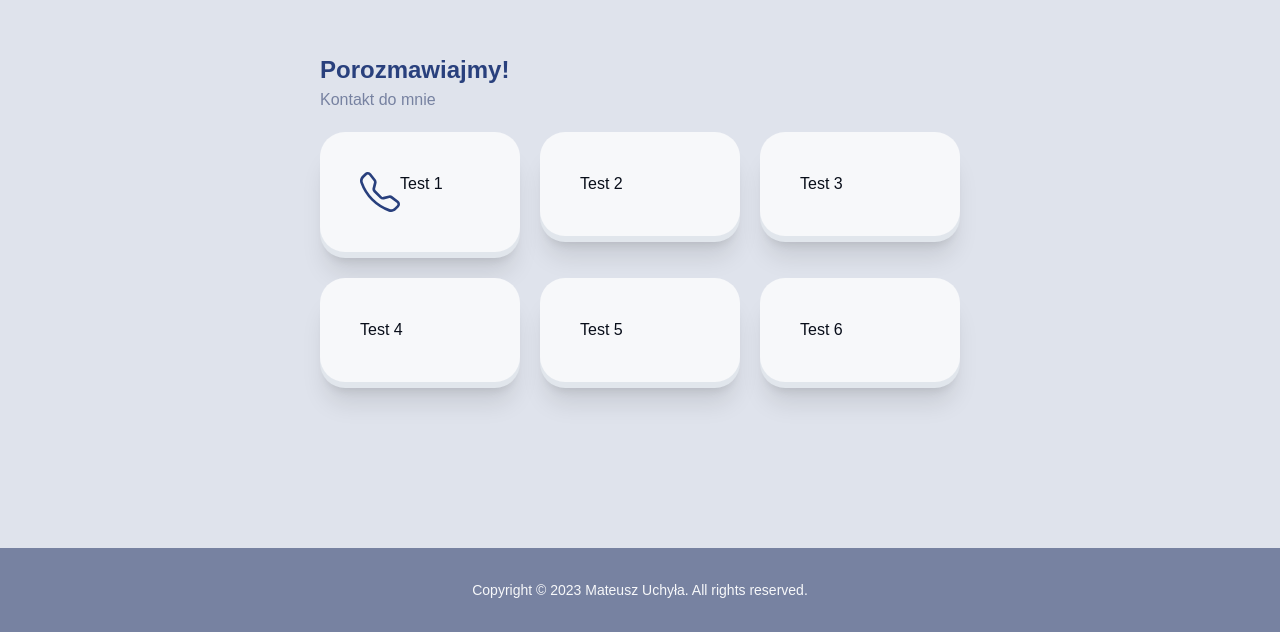
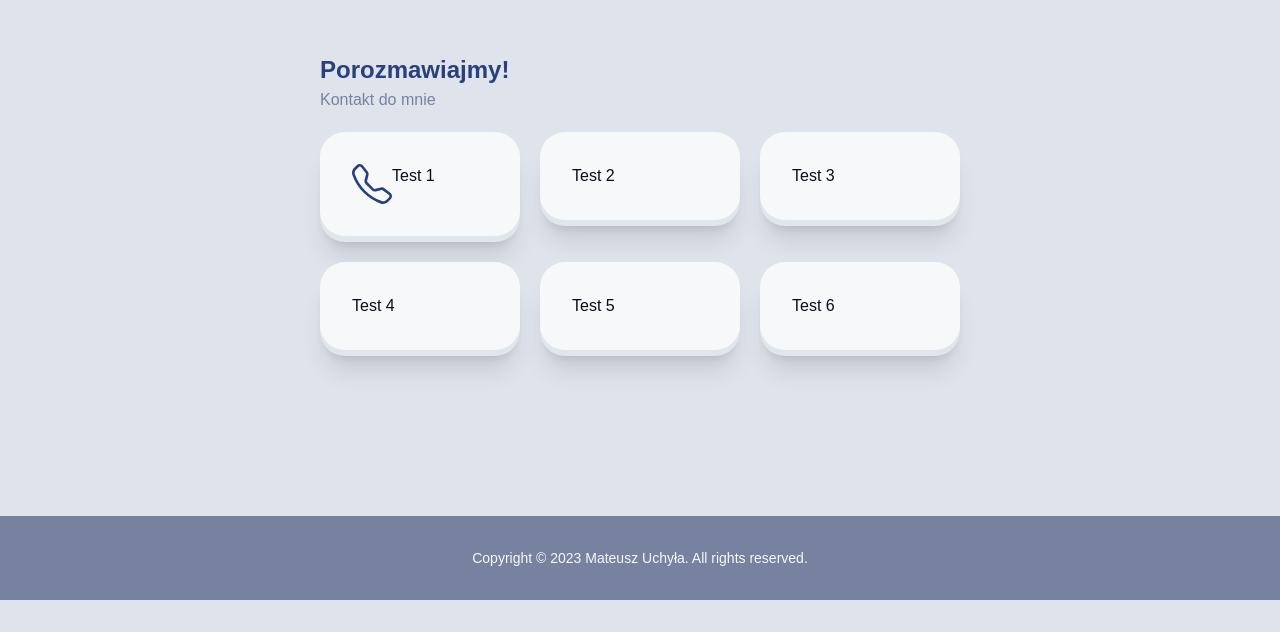
Before and after one commit to m-uchyla/personalPage, a React (Create React App) app: page / in a window 1280 px wide. Shown: the part 864-1496 px from the top of the page. After the commit the page ends 1464 px from the top, so only its background shows below. Built offline with nearby package versions, Linux system fonts and the light colour scheme.

Commit message:
Card padding

```diff
--- a/src/components/atoms/card.jsx
+++ b/src/components/atoms/card.jsx
@@ -3,10 +3,10 @@ export default function Card(props){
 
     return (
         <div className={` relative mt-[6px]`}>
-            <div className={` ${props.className} sm:p-10 p-6 bg-twhite rounded-[25px] absolute w-full top-[-6px] left-0 flex-1 z-[10]`}>
+            <div className={` ${props.className} sm:p-8 p-6 bg-twhite rounded-[25px] absolute w-full top-[-6px] left-0 flex-1 z-[10]`}>
                 {props.children}
             </div>
-            <div className={` ${props.className} sm:p-10 p-6 bg-[#e1e6ec] rounded-[25px] flex-1 shadow-xl  z-[1]`}>
+            <div className={` ${props.className} sm:p-8 p-6 bg-[#e1e6ec] rounded-[25px] flex-1 shadow-xl  z-[1]`}>
                 {props.children}
             </div>
         </div>
```
